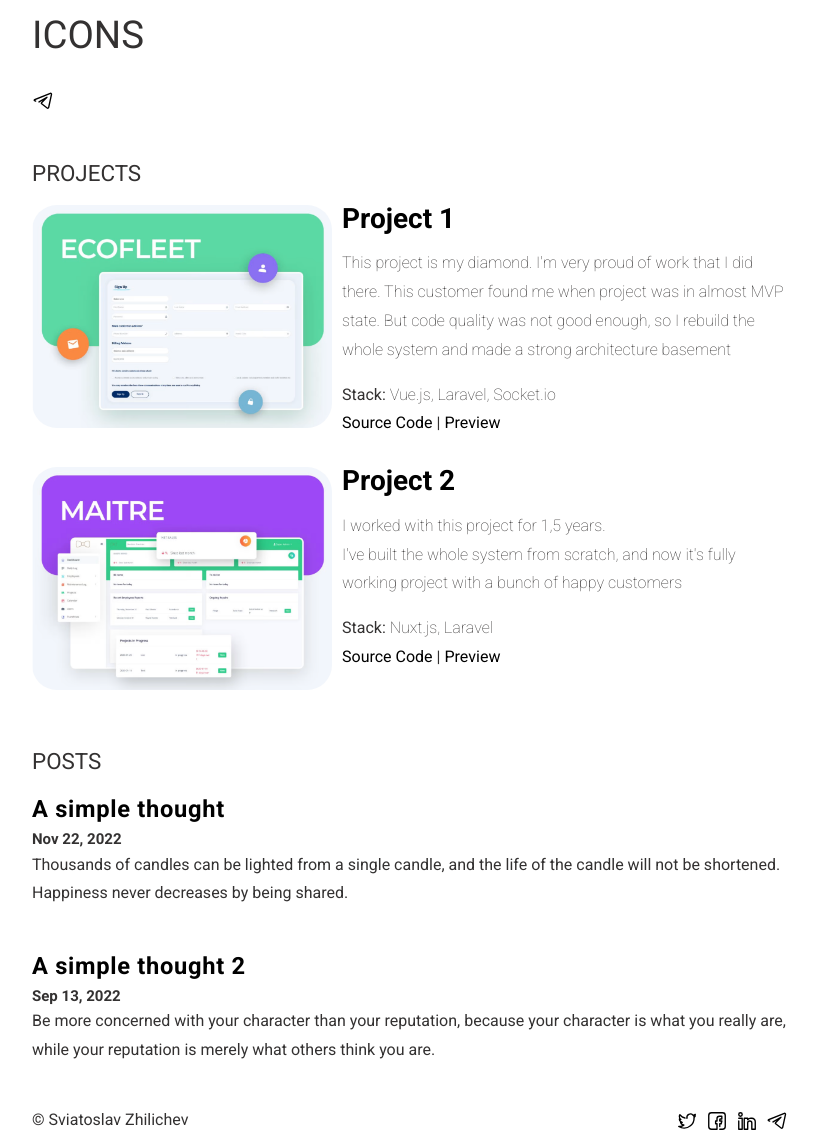
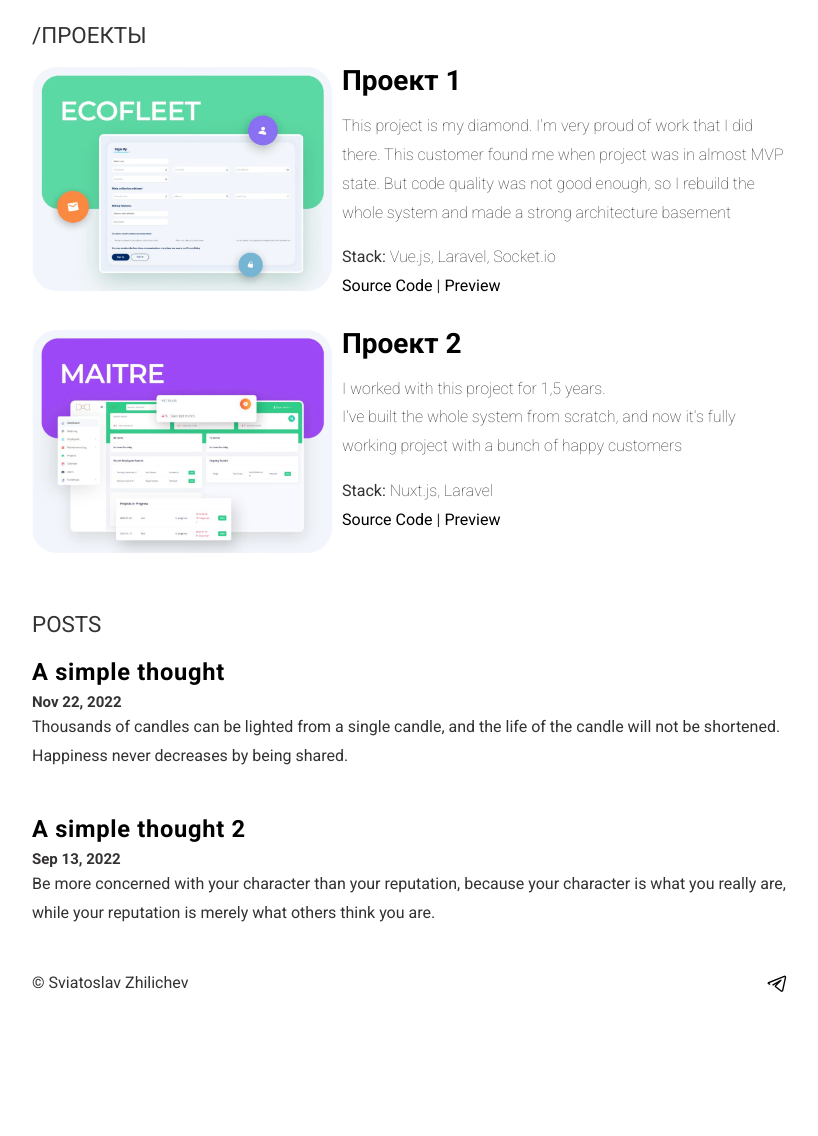
Before and after one commit to Anastasiya-Naumova/Anastasiya-Naumova.github.io, a plain HTML site: page index.html in a window 1280 px wide. Shown: the part 452-1588 px from the top of the page, without its empty margins (228-1046 px from the left). After the commit the page ends 1451 px from the top, so only its background shows below. Drawn offline with Linux system fonts and the light colour scheme.

Commit message:
Update index.html

```diff
--- a/index.html
+++ b/index.html
@@ -39,20 +39,14 @@
                         <p>На текущем месте работы я выполняю обязанности маркетолога-аналитика, работаю с большими массивами данных, аналитикой в CRM Битрикс и 1С, формализовываю бизнес-процессы, занимаюсь составлением диаграмм, описываю требования, логику работы системы аналитики</p>
                     </div>
                 </div>
-                <h1 class="content__about-header">Icons</h1>
-                <div class="content__main-item">
-                    <a href="#" class="content__social-item">
-                        <img src="assets/img/icons/telegram.svg" alt="telegram">
-                    </a>
-                </div>
-                <h2 class="content__subheader">Projects</h2>
+                <h2 class="content__subheader">/Проекты</h2>
                 <div class="content__main-item project">
                     <a data-fslightbox href="assets/img/project.png">
                         <img src="assets/img/project.png" alt="project1">
                     </a>
                     <div>
                         <div class="main-item__title">
-                            <a href="/example/project.html"><span>Project 1</span></a>
+                            <a href="/example/project.html"><span>Проект 1</span></a>
                         </div>
                         <div class="main-item__description">
                             <p>This project is my diamond. I'm very proud of work that I did there.
@@ -70,7 +64,7 @@
                     </a>
                     <div>
                         <div class="main-item__title">
-                            <a href="/example/project.html"><span>Project 2</span></a>
+                            <a href="/example/project.html"><span>Проект 2</span></a>
                         </div>
                         <div class="main-item__description">
                             <p>I worked with this project for 1,5 years.
@@ -115,15 +109,6 @@
             <div>
                 <nav class="footer__social">
                     <a href="#link" target="_blank" class="footer__social-item">
-                        <img src="assets/img/icons/twitter.svg" alt="Twitter">
-                    </a>
-                    <a href="#link" target="_blank" class="footer__social-item">
-                        <img src="assets/img/icons/facebook.svg" alt="Facebook">
-                    </a>
-                    <a href="#link" target="_blank" class="footer__social-item">
-                        <img src="assets/img/icons/in.svg" alt="LinkedIn">
-                    </a>
-                    <a href="#link" target="_blank" class="footer__social-item">
                         <img src="assets/img/icons/telegram.svg" alt="Telegram">
                     </a>
                 </nav>
```
